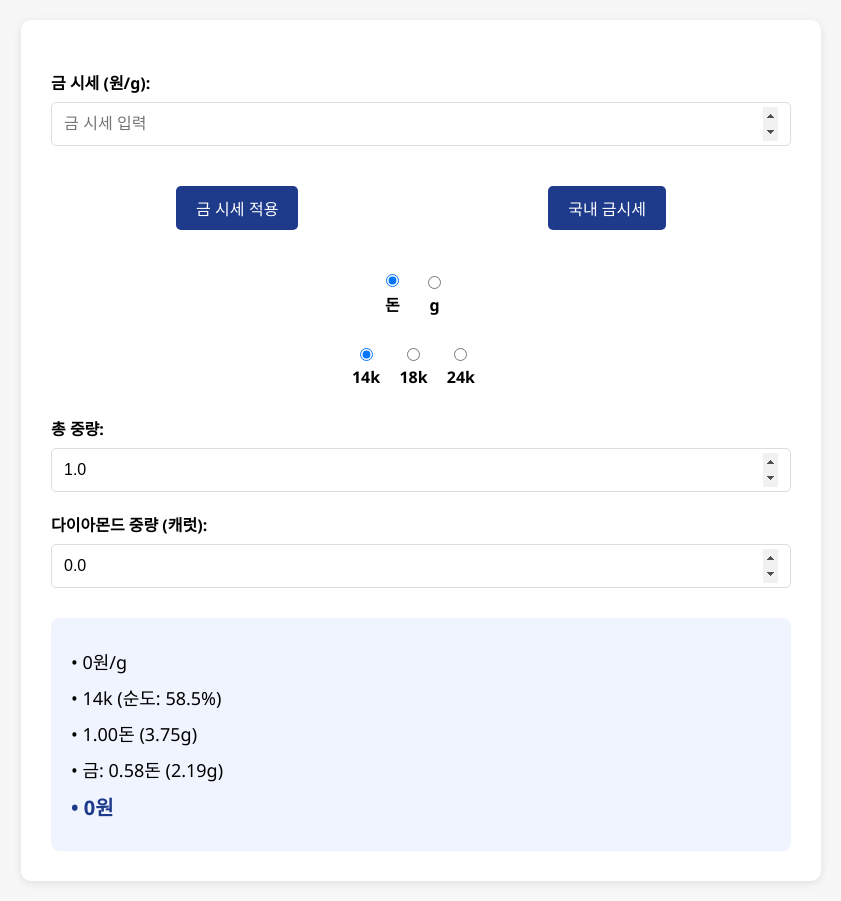
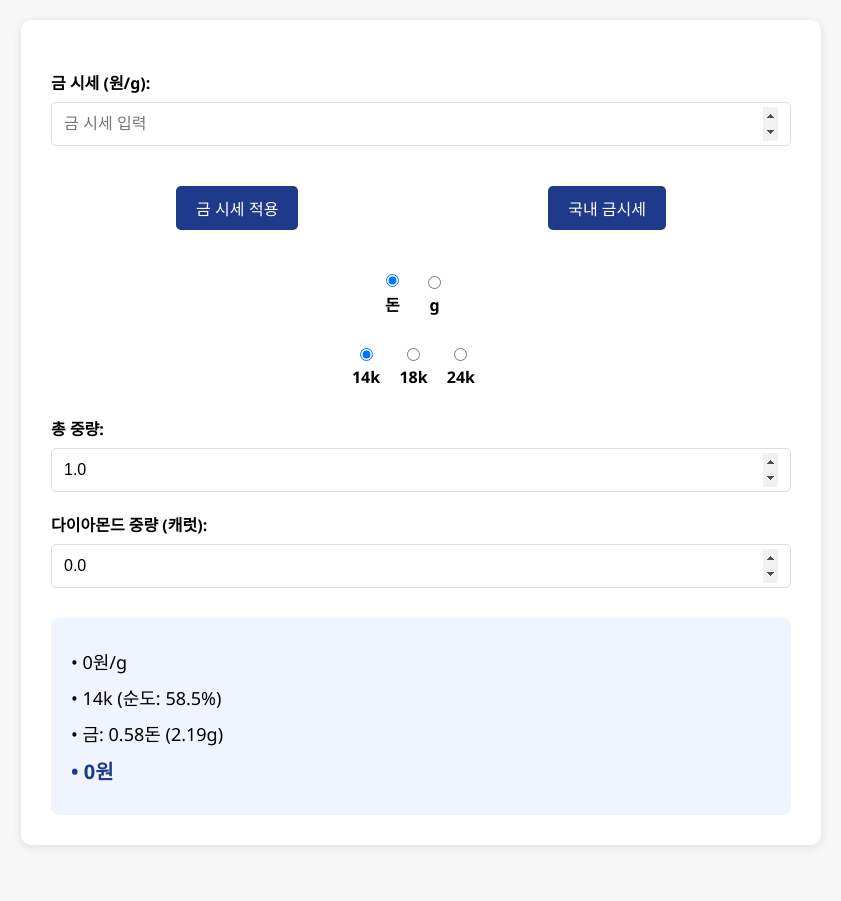
Before and after one commit to Gyunald/gold, a plain HTML site: page index.html in a window 1280 px wide. Shown: the whole page, without its empty margins (219-1060 px from the left). After the commit the page ends 865 px from the top, so only its background shows below. Drawn offline with Linux system fonts and the light colour scheme.

Commit message:
Update index.html

```diff
--- a/index.html
+++ b/index.html
@@ -142,10 +142,9 @@
         </div>
 
         <div class="result">
-            <!-- 요청한 형식으로 수정된 결과 표시 -->
+            <!-- 총 중량 항목을 제외한 결과 표시 -->
             <p>• <span id="currentGoldPrice">152,300</span>원/g</p>
             <p>• <span id="resultPurity">14k</span> (순도: <span id="purityPercent">58.5</span>%)</p>
-            <p>• <span id="resultTotalWeight">0.00</span><span id="resultUnit">돈</span> (<span id="resultAlternateWeight">0.00</span><span id="resultAlternateUnit">g</span>)</p>
             <p id="diamondWeightDisplay">• 다이아몬드 무게: <span id="resultDiamondWeight">0.0</span>ct (<span id="resultDiamondWeightGram">0.00</span>g)</p>
             <p>• 금: <span id="resultPureGoldWeight">0.00</span><span id="resultPureGoldUnit">돈</span> (<span id="resultPureGoldWeightGram">0.00</span>g)</p>
             <p class="final-price">• <span id="resultPrice">계산 중...</span>원</p>
@@ -232,7 +231,7 @@
                     break;
                 case '24k':
                     purityRate = 1;
-                    purityPercent = 100;
+                    purityPercent = 99.99;
                     break;
             }
 
@@ -247,20 +246,9 @@
             document.getElementById('currentGoldPrice').textContent =
                 new Intl.NumberFormat('ko-KR').format(Math.round(goldPricePerGram));
 
-            // 결과 표시 업데이트 - 새로운 포맷
+            // 결과 표시 업데이트 - 총 중량 정보 제외
             document.getElementById('resultPurity').textContent = purity;
             document.getElementById('purityPercent').textContent = purityPercent;
-            document.getElementById('resultTotalWeight').textContent = totalWeight.toFixed(2);
-            document.getElementById('resultUnit').textContent = weightUnit;
-
-            // 대체 단위로 표시 (g <-> 돈)
-            if (weightUnit === '돈') {
-                document.getElementById('resultAlternateWeight').textContent = (totalWeight * 3.75).toFixed(2);
-                document.getElementById('resultAlternateUnit').textContent = 'g';
-            } else {
-                document.getElementById('resultAlternateWeight').textContent = (totalWeight / 3.75).toFixed(2);
-                document.getElementById('resultAlternateUnit').textContent = '돈';
-            }
 
             // 다이아몬드 무게 표시
             document.getElementById('resultDiamondWeight').textContent = diamondWeightInput.toFixed(2);
```
